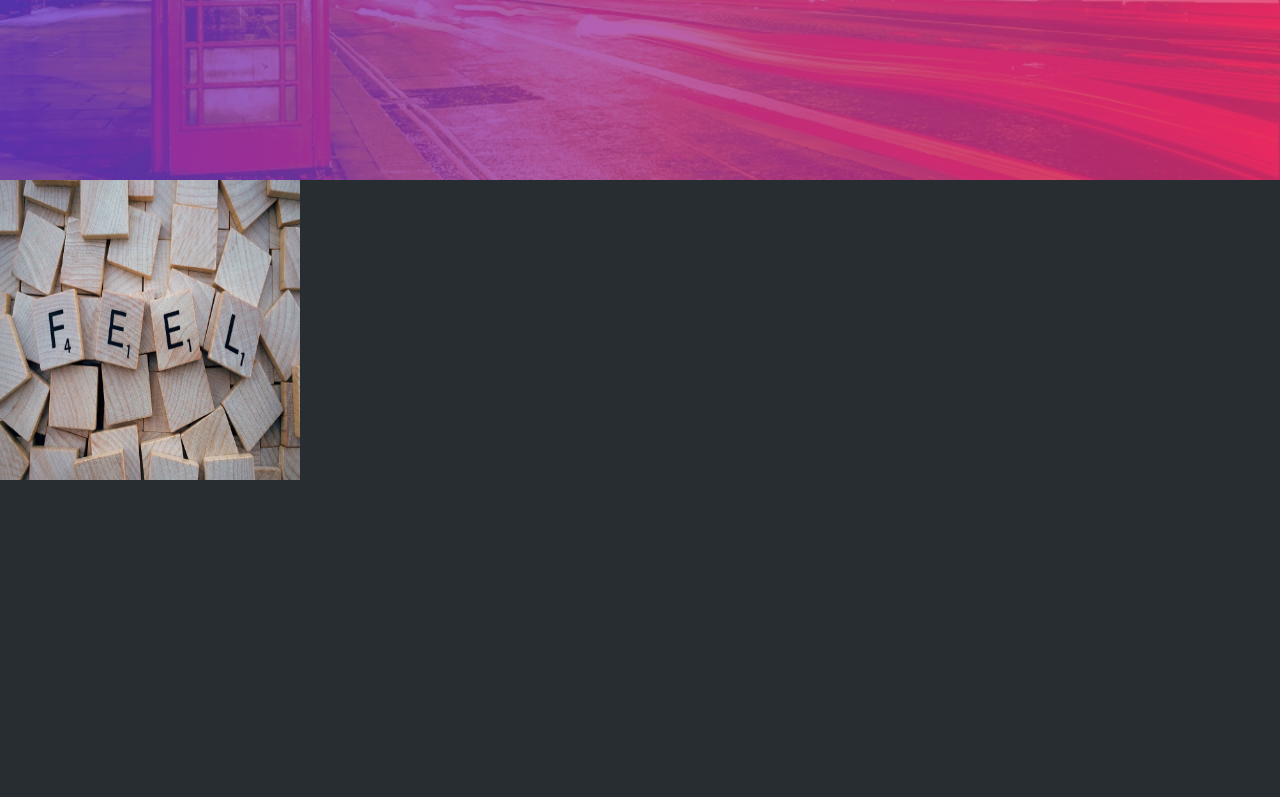
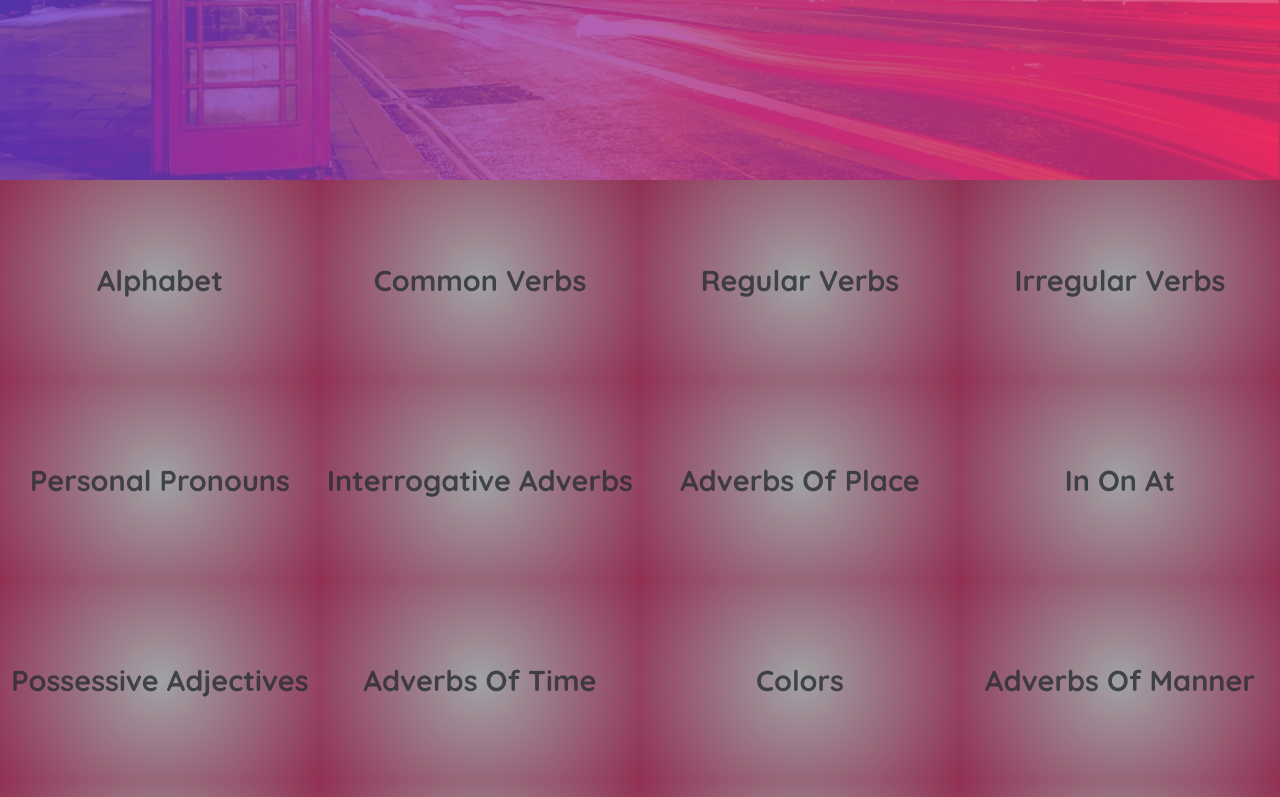
Before and after one commit to cristianrodri/english-vocabulary, a Next.js app: page / in a window 1280 px wide. Shown: the part 300-1097 px from the top of the page. Before the commit the page ends 800 px from the top, so only its background shows below. Built offline with nearby package versions, Linux system fonts and the light colour scheme.

Commit message:
add table

```diff
--- /dev/null
+++ b/components/Card.tsx
@@ -0,0 +1,45 @@
+import styled from 'styled-components'
+import Link from 'next/link'
+import { FC } from 'react'
+import { customTitle } from '../utils/strings'
+
+const Article = styled.article`
+  position: relative;
+  opacity: 0.7;
+  overflow: hidden;
+`
+
+const H2 = styled.h2`
+  width: 100%;
+  height: 100%;
+  display: flex;
+  justify-content: center;
+  align-items: center;
+  font-size: 1.8rem;
+  color: var(--primary-color-alpha);
+  background-image: radial-gradient(
+    circle,
+    rgba(255, 255, 255, 0.8),
+    rgba(228, 51, 111, 0.8)
+  );
+  transform: scale(1);
+  transition: all 0.3s ease-out;
+  &:hover {
+    transform: scale(1.1);
+    color: var(--primary-color);
+  }
+`
+
+const Card: FC<{ title: string }> = ({ title }) => {
+  return (
+    <Article>
+      <Link href={title}>
+        <a>
+          <H2>{customTitle(title)}</H2>
+        </a>
+      </Link>
+    </Article>
+  )
+}
+
+export default Card
--- a/pages/index.tsx
+++ b/pages/index.tsx
@@ -1,9 +1,35 @@
 import Layout from '../components/Layout'
-import Image from 'next/image'
+import styled from 'styled-components'
+import { GetStaticProps } from 'next'
+import vocabulary from '../public/vocabulary.json'
+import Card from './../components/Card'
 
-const IndexPage = () => (
+interface Props {
+  titles: string[]
+}
+
+export const getStaticProps: GetStaticProps<Props, {}> = async () => {
+  return {
+    props: {
+      titles: Object.keys(vocabulary.types),
+    },
+  }
+}
+
+const Main = styled.main`
+  display: grid;
+  grid-template-columns: repeat(auto-fill, minmax(300px, 1fr));
+  grid-auto-rows: 200px;
+`
+
+const IndexPage = ({ titles }: Props) => (
   <Layout title="home" banner="london">
-    <Image src="/irregular-verbs.jpg" width={300} height={300} />
+    {/* <Image src="/irregular-verbs.jpg" width={300} height={300} /> */}
+    <Main>
+      {titles.map((title) => (
+        <Card key={title} title={title} />
+      ))}
+    </Main>
   </Layout>
 )
 
```
Also changed, not shown: components/table/Container.tsx (added, +69 -0 lines), pages/[type].tsx (+11 -8 lines), public/vocabulary.json.
